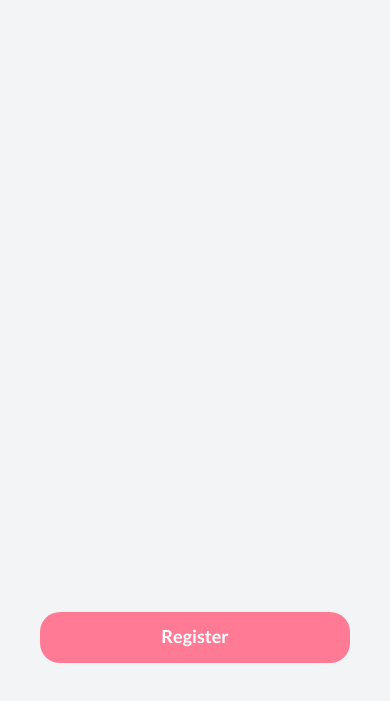
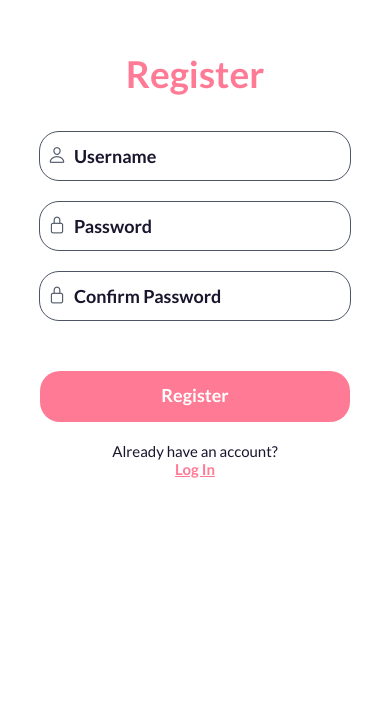
Before and after one commit to RepXcel/App, a React Native app: screen /Register in a window 390 px wide. Shown: the part 141-842 px from the top of the page. Built offline with nearby package versions, Linux system fonts and the light colour scheme.

Commit message:
Add Login and Register content

```diff
--- a/screens/Login.tsx
+++ b/screens/Login.tsx
@@ -1,24 +1,30 @@
 import React, { FunctionComponent } from "react";
-import { StatusBar } from "expo-status-bar";
 import styled from "styled-components/native";
 
 // custom components
 import { colors } from "../components/colors";
-import { Container, BottomButtonContainer } from "../components/shared";
+import { Container } from "../components/shared";
+import BigText from "../components/Texts/BigText";
+import SmallText from "../components/Texts/SmallText";
 import RegularButton from "../components/Buttons/RegularButton";
-import BigText from "../components/Texts/BigText";
+import LinkText from "../components/Buttons/LinkText";
+import TextInput from "../components/Input/TextInput";
 
-// navigate to Display
-import TabNavigator from "../navigation/TabNavigator";
-
-const LoginContainer = styled(Container)`
-  background-color: ${colors.white};
-  color: ${colors.darkgray};
+const BottomButtonContainer = styled.View`
   width: 100%;
-  flex: 1;
-  justify-content: flex-end;
+  padding: 40px;
+  padding-bottom: 20px;
 `;
 
+// background-color: ${colors.white};
+const LoginContainer = styled(Container)`
+  width: 100%;
+  justify-content: center;
+`;
+
+const RegisterContainer = styled(Container)`
+  max-height: 70px;
+`;
 // types
 import { RootStackParamList } from "../navigation/AppStack";
 import { StackScreenProps } from "@react-navigation/stack";
@@ -28,7 +34,21 @@ type Props = StackScreenProps<RootStackParamList, "Login">;
 const Login: FunctionComponent<Props> = ({ navigation }) => {
   return (
     <LoginContainer>
-      <BigText textStyles={{ color: colors.secondary }}>Login</BigText>
+      <BigText
+        textStyles={{
+          textAlign: "center",
+          color: colors.primary,
+          width: "80%",
+          marginBottom: 25,
+        }}
+      >
+        Login
+      </BigText>
+
+      <TextInput iconName='person-outline'>Username</TextInput>
+      <TextInput iconName='lock-closed-outline' secureTextEntry={true}>
+        Password
+      </TextInput>
       <BottomButtonContainer>
         <RegularButton
           onPress={() => {
@@ -38,6 +58,23 @@ const Login: FunctionComponent<Props> = ({ navigation }) => {
           Login
         </RegularButton>
       </BottomButtonContainer>
+      <RegisterContainer>
+        <SmallText textStyles={{ color: colors.secondary }}>
+          Don't have an account yet?
+        </SmallText>
+        <LinkText
+          textStyles={{
+            color: colors.primary,
+            textDecorationLine: "underline",
+            fontSize: 15,
+          }}
+          onPress={() => {
+            navigation.navigate("Register");
+          }}
+        >
+          Register
+        </LinkText>
+      </RegisterContainer>
     </LoginContainer>
   );
 };
--- a/screens/Register.tsx
+++ b/screens/Register.tsx
@@ -1,22 +1,30 @@
 import React, { FunctionComponent } from "react";
-import { StatusBar } from "expo-status-bar";
 import styled from "styled-components/native";
 
 // custom components
 import { colors } from "../components/colors";
-import { Container, BottomButtonContainer } from "../components/shared";
+import { Container } from "../components/shared";
+import BigText from "../components/Texts/BigText";
+import SmallText from "../components/Texts/SmallText";
 import RegularButton from "../components/Buttons/RegularButton";
+import LinkText from "../components/Buttons/LinkText";
+import TextInput from "../components/Input/TextInput";
 
-// navigate to Display
-import TabNavigator from "../navigation/TabNavigator";
-
-const RegisterContainer = styled(Container)`
-  background-color: ${colors.lightgray};
+const BottomButtonContainer = styled.View`
   width: 100%;
-  flex: 1;
-  justify-content: flex-end;
+  padding: 40px;
+  padding-bottom: 20px;
 `;
 
+// background-color: ${colors.white};
+const RegisterContainer = styled(Container)`
+  width: 100%;
+  justify-content: center;
+`;
+
+const LoginContainer = styled(Container)`
+  max-height: 70px;
+`;
 // types
 import { RootStackParamList } from "../navigation/AppStack";
 import { StackScreenProps } from "@react-navigation/stack";
@@ -26,6 +34,24 @@ type Props = StackScreenProps<RootStackParamList, "Register">;
 const Register: FunctionComponent<Props> = ({ navigation }) => {
   return (
     <RegisterContainer>
+      <BigText
+        textStyles={{
+          textAlign: "center",
+          color: colors.primary,
+          width: "80%",
+          marginBottom: 25,
+        }}
+      >
+        Register
+      </BigText>
+
+      <TextInput iconName='person-outline'>Username</TextInput>
+      <TextInput iconName='lock-closed-outline' secureTextEntry={true}>
+        Password
+      </TextInput>
+      <TextInput iconName='lock-closed-outline' secureTextEntry={true}>
+        Confirm Password
+      </TextInput>
       <BottomButtonContainer>
         <RegularButton
           onPress={() => {
@@ -35,6 +61,23 @@ const Register: FunctionComponent<Props> = ({ navigation }) => {
           Register
         </RegularButton>
       </BottomButtonContainer>
+      <LoginContainer>
+        <SmallText textStyles={{ color: colors.secondary }}>
+          Already have an account?
+        </SmallText>
+        <LinkText
+          textStyles={{
+            color: colors.primary,
+            textDecorationLine: "underline",
+            fontSize: 15,
+          }}
+          onPress={() => {
+            navigation.navigate("Login");
+          }}
+        >
+          Log In
+        </LinkText>
+      </LoginContainer>
     </RegisterContainer>
   );
 };
```
